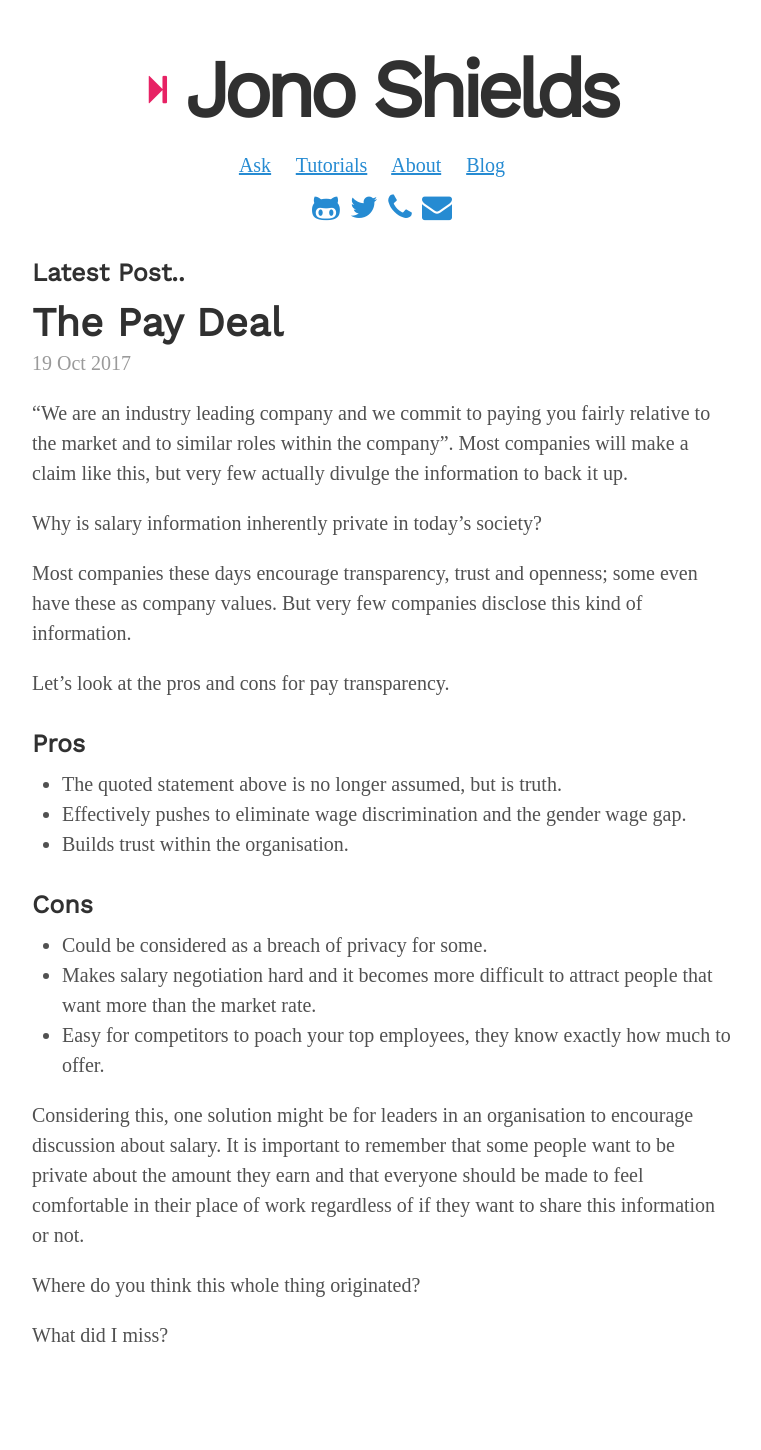
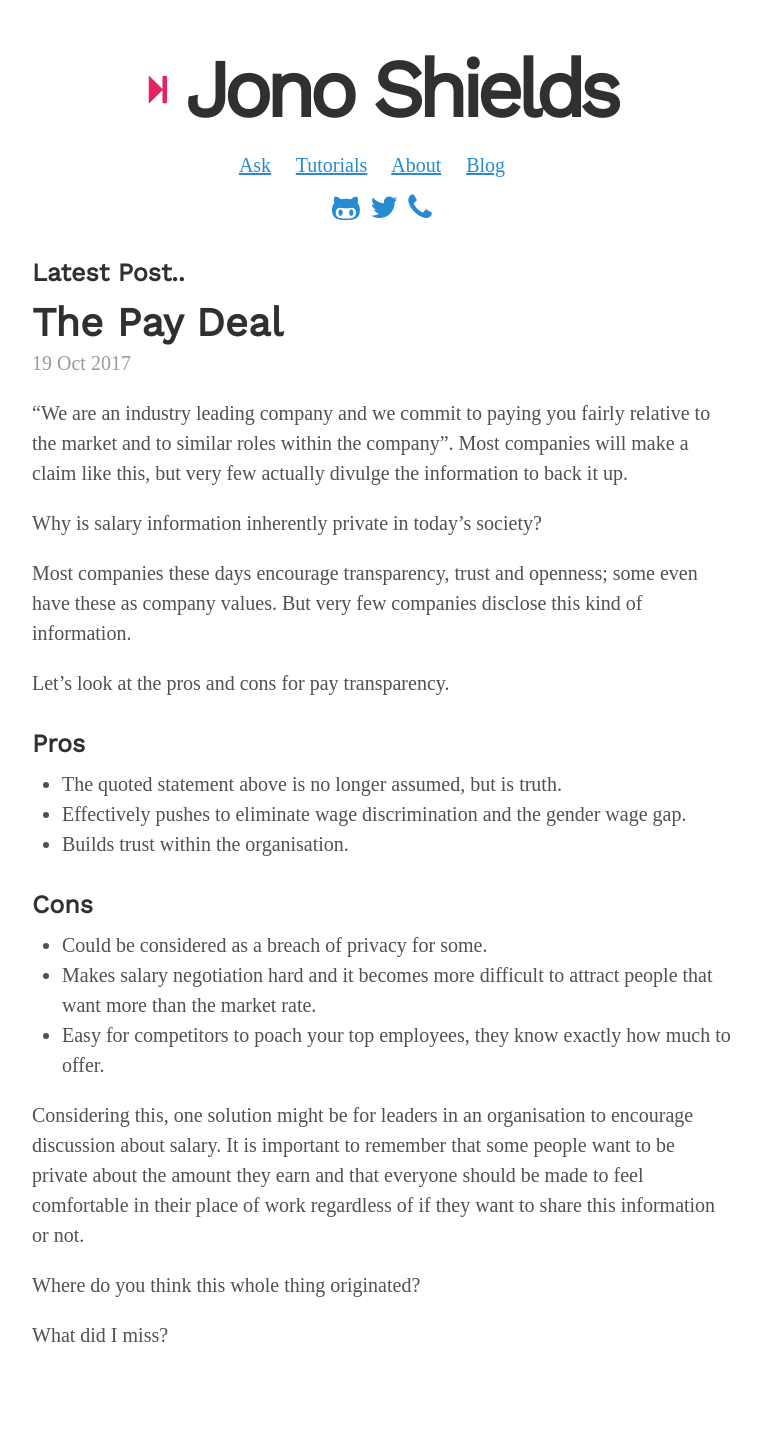
Before and after one commit to foopod/blog-2.0, a Jekyll site: the page built from index.html, in a window 1280 px wide. Shown: the whole page, without its empty margins (258-1019 px from the left). Built offline with Jekyll 4.4.1, drawn with Linux system fonts in a browser that asks for light colours; nearby versions of some CDN libraries; some web fonts are replaced; the list of posts is cut into pages by our own code; comment, search, counter and statistics services are not loaded.

Commit message:
Update navbar.html

```diff
--- a/_includes/navbar.html
+++ b/_includes/navbar.html
@@ -10,5 +10,4 @@
 <h3 id="tagline"><a href="https://github.com/foopod"><i class="fa fa-github-alt" aria-hidden="true"></i></a>
     <a href="https://twitter.com/foocodes"><i class="fa fa-twitter" aria-hidden="true"></i></a>
     <a href="https://twitter.com/foocodes"><i class="fa fa-phone" aria-hidden="true"></i></a>
-    <a href="https://twitter.com/foocodes"><i class="fa fa-envelope" aria-hidden="true"></i></a>
 </h3>
```
